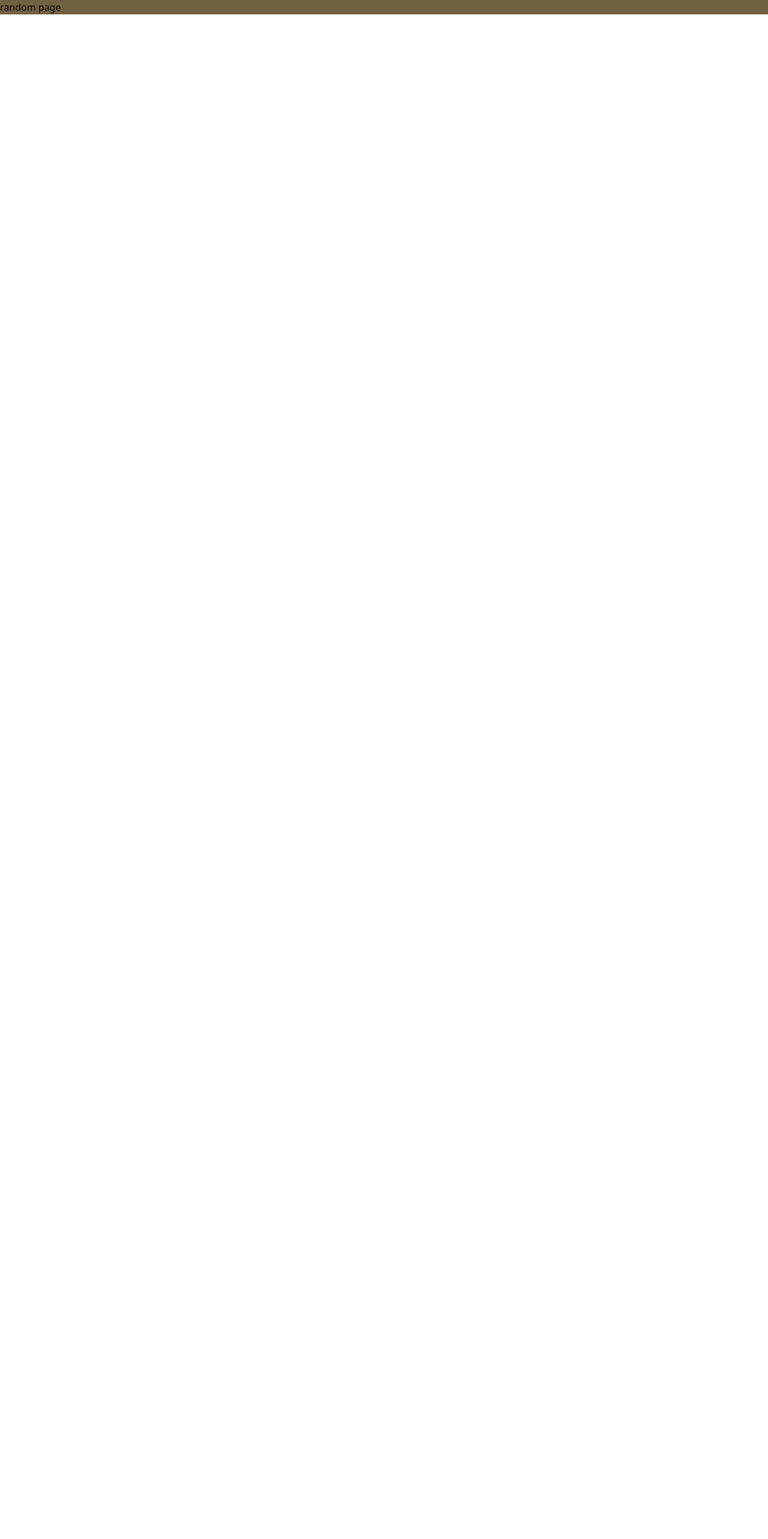
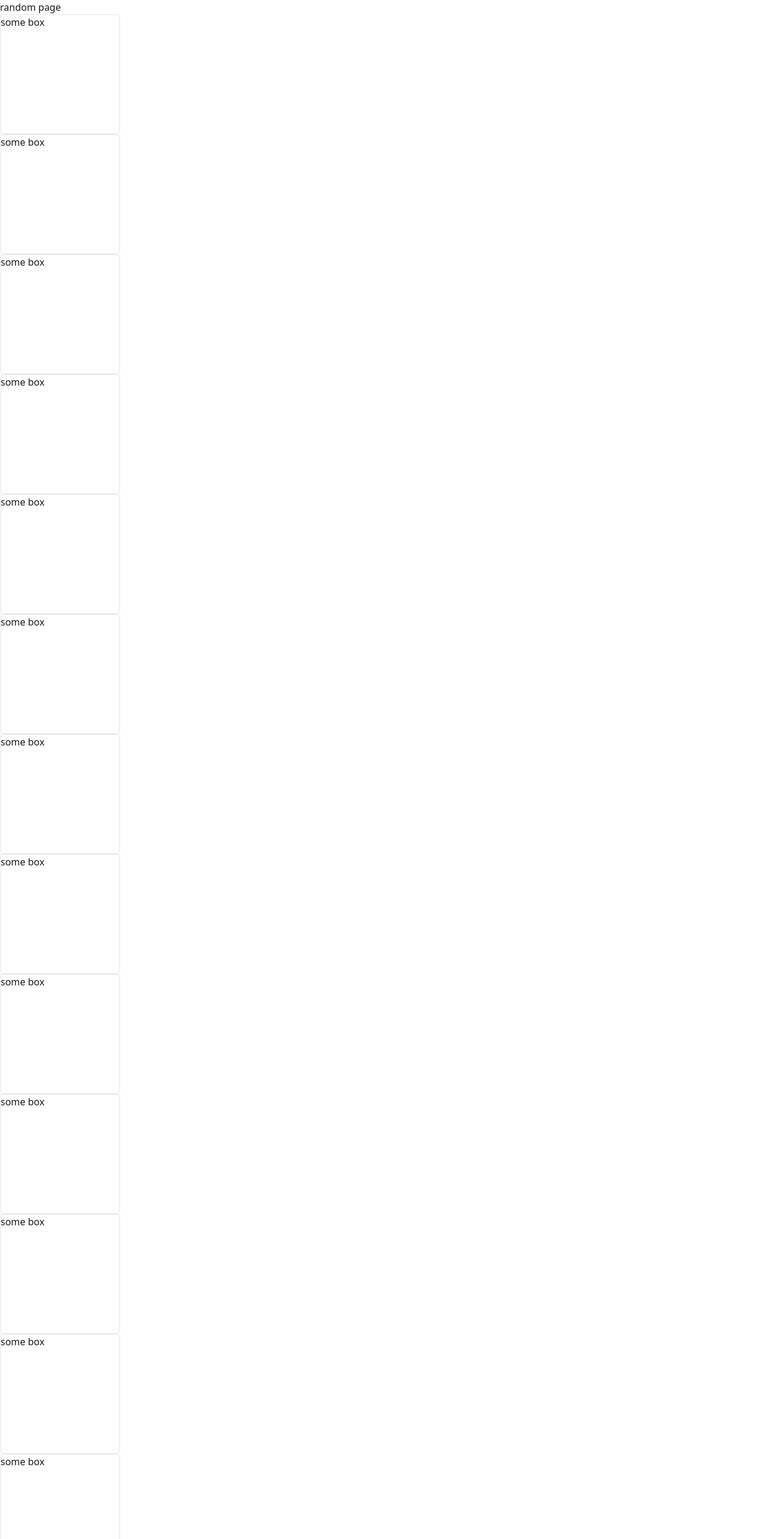
Before and after one commit to ThePott/oz-mat-jip, a React (Vite) app: page / in a window 1280 px wide. Shown: the top 2566 px of the page at 60% size. Before the commit the page ends 800 px from the top, so only its background shows below. Built offline with nearby package versions, Linux system fonts and the light colour scheme.

Commit message:
💄 Style(theme): Move scrollbar style to *

```diff
--- a/src/App.tsx
+++ b/src/App.tsx
@@ -1,7 +1,28 @@
+const SomeBox = () => {
+    return (
+        <div className="w-[200px] h-[200px] border-1 border-dimdim rounded-md">some box</div>
+    )
+}
+
 const App = () => {
     return (
-        <div className="w-full h-full bg-yellow">
+        <div className="w-full h-full">
             random page
+            <SomeBox />
+            <SomeBox />
+            <SomeBox />
+            <SomeBox />
+            <SomeBox />
+            <SomeBox />
+            <SomeBox />
+            <SomeBox />
+            <SomeBox />
+            <SomeBox />
+            <SomeBox />
+            <SomeBox />
+            <SomeBox />
+            <SomeBox />
+            <SomeBox />
         </div>
     )
 }
--- a/src/index.css
+++ b/src/index.css
@@ -3,6 +3,7 @@
 
 * {
     box-sizing: border-box;
+    scrollbar-color: oklch(0.5 0 0) transparent;
 }
 
 :root {
--- a/src/shared/style/_theme.css
+++ b/src/shared/style/_theme.css
@@ -14,7 +14,3 @@
     --color-dim: light-dark(rgba(0, 0, 0, 0.3), rgba(255, 255, 255, 0.3));
     --color-dimdim: light-dark(rgba(0, 0, 0, 0.1), rgba(255, 255, 255, 0.1));
 }
-
-.scrollbar-transparent {
-    scrollbar-color: oklch(0.5 0 0) transparent;
-}
```
